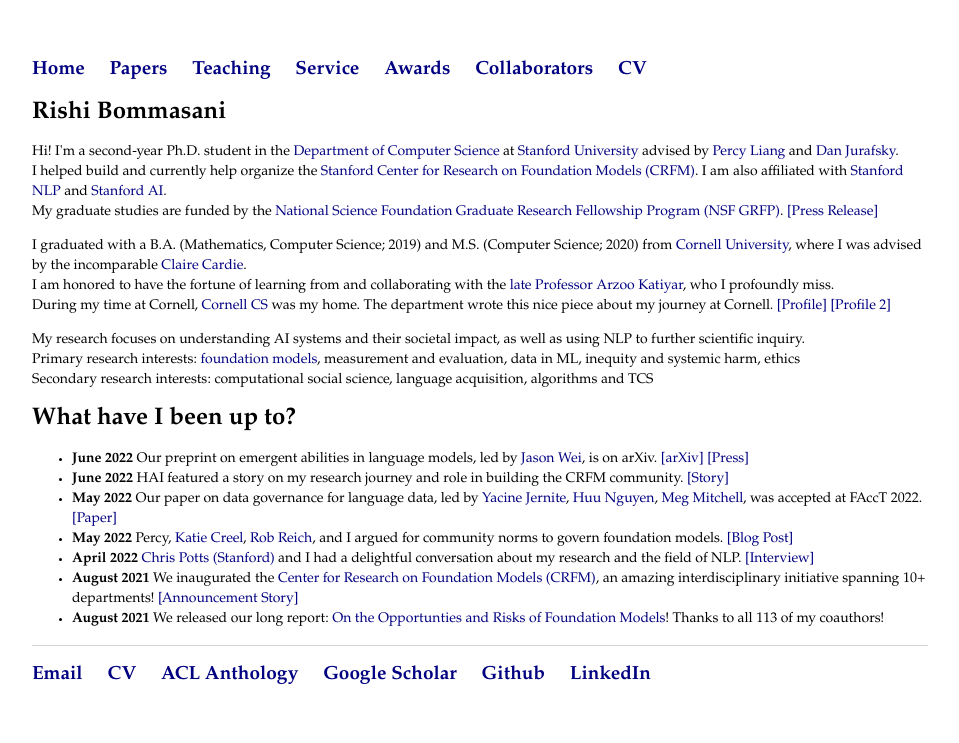
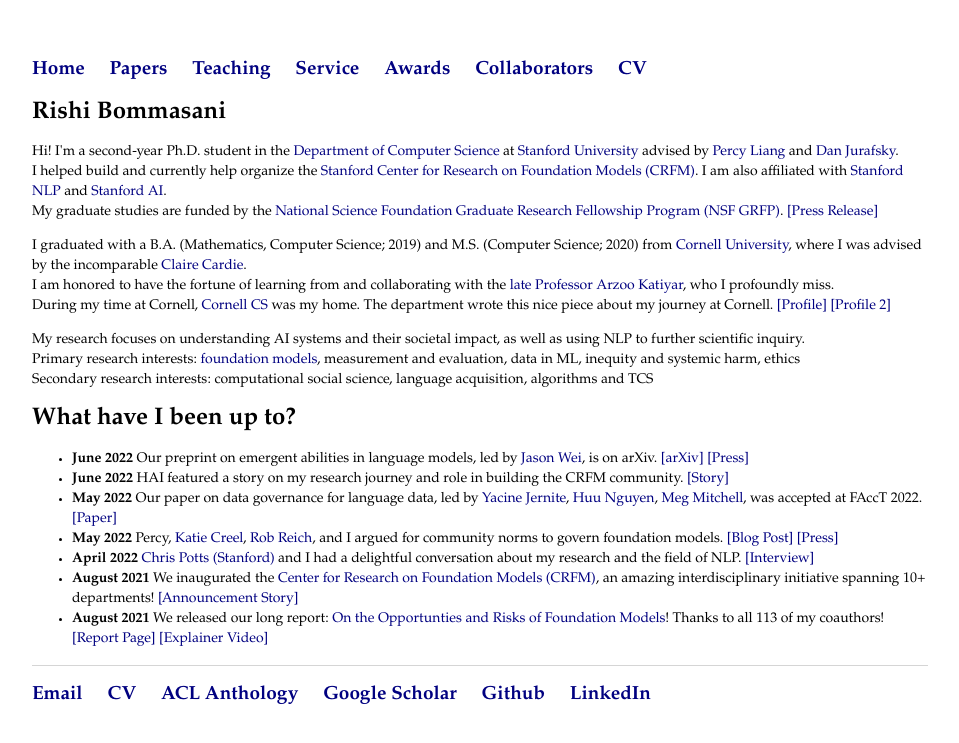
Before and after one commit to rishibommasani/rishibommasani.github.io, a Jekyll site: the page built from index.html, in a window 1280 px wide. Shown: the top 743 px of the page, without its empty margins (160-1119 px from the left). Built offline with Jekyll 4.4.1, drawn with Linux system fonts in a browser that asks for light colours.

Commit message:
update with report explainer + protocol article

```diff
--- a/index.html
+++ b/index.html
@@ -22,7 +22,7 @@
 <li><b>June 2022</b> Our preprint on emergent abilities in language models, led by <a href="https://jasonwei20.github.io/">Jason Wei</a>, is on arXiv. <a href="https://arxiv.org/abs/2206.07682"> [arXiv] </a><a href="https://venturebeat.com/2022/06/28/4-ai-research-trends-everyone-is-or-will-be-talking-about/"> [Press] </a> </li>
 <li><b>June 2022</b> HAI featured a story on my research journey and role in building the CRFM community. <a href="https://www.linkedin.com/pulse/rishi-bommasani-building-community-studying-foundation-models-?trk=public_post-content_share-article"> [Story] </a> </li>
 <li><b>May 2022</b> Our paper on data governance for language data, led by <a href="https://yjernite.github.io/">Yacine Jernite</a>, <a href="https://www.linkedin.com/in/huu-ai-machine-learning/">Huu Nguyen</a>, <a href="https://www.m-mitchell.com/">Meg Mitchell</a>, was accepted at FAccT 2022. <a href="https://arxiv.org/abs/2206.03216"> [Paper] </a> </li>
-<li><b>May 2022</b> Percy, <a href="https://kathleenacreel.com/">Katie Creel</a>, <a href="http://robreich.stanford.edu/">Rob Reich</a>, and I argued for community norms to govern foundation models. <a href="https://crfm.stanford.edu/2022/05/17/community-norms.html"> [Blog Post] </a> </li>
+<li><b>May 2022</b> Percy, <a href="https://kathleenacreel.com/">Katie Creel</a>, <a href="http://robreich.stanford.edu/">Rob Reich</a>, and I argued for community norms to govern foundation models. <a href="https://crfm.stanford.edu/2022/05/17/community-norms.html"> [Blog Post] </a> <a href="https://www.protocol.com/enterprise/foundation-models-ai-standards-stanford"> [Press] </a> </li>
 <li><b>April 2022</b> <a href="https://web.stanford.edu/~cgpotts/"> Chris Potts (Stanford) </a> and I had a delightful conversation about my research and the field of NLP. <a href="https://web.stanford.edu/class/cs224u/podcast/bommasani/"> [Interview] </a> </li>
 <li><b>August 2021</b> We inaugurated the <a href="https://crfm.stanford.edu/"> Center for Research on Foundation Models (CRFM)</a>, an amazing interdisciplinary initiative spanning 10+ departments! <a href="https://hai.stanford.edu/news/introducing-center-research-foundation-models-crfm"> [Announcement Story] </a> </li>
-<li><b>August 2021</b> We released our long report: <a href="https://arxiv.org/abs/2108.07258">On the Opportunties and Risks of Foundation Models</a>! Thanks to all 113 of my coauthors!</li>
+<li><b>August 2021</b> We released our long report: <a href="https://arxiv.org/abs/2108.07258">On the Opportunties and Risks of Foundation Models</a>! Thanks to all 113 of my coauthors! <a href="https://crfm.stanford.edu/report.html"> [Report Page] </a> <a href="https://youtu.be/ZshcPdavsdU"> [Explainer Video] </a></li>
```
